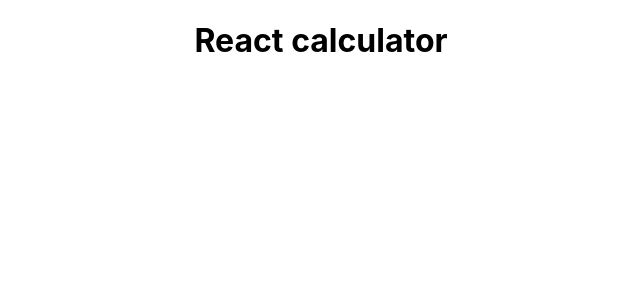
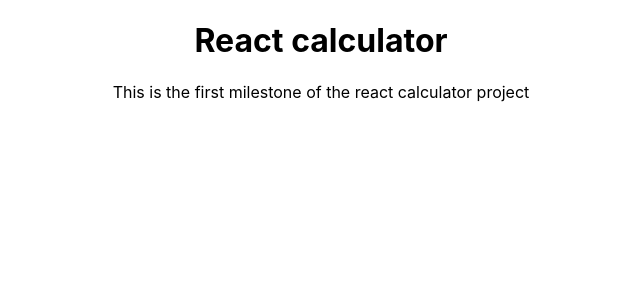
Before and after one commit to IBUNHABIBU/react-calculator, a React (Create React App) app: page / in a window 1280 px wide. Shown: the top 300 px of the page, without its empty margins (319-959 px from the left). Built offline with nearby package versions, Linux system fonts and the light colour scheme.

Commit message:
adding paragraph

```diff
--- a/src/App.js
+++ b/src/App.js
@@ -14,6 +14,7 @@ export default class App extends Component {
     return (
       <div>
         <h1 align="center">React calculator</h1>
+        <p align="center">This is the first milestone of the react calculator project</p>
       </div>
     );
   }
```
